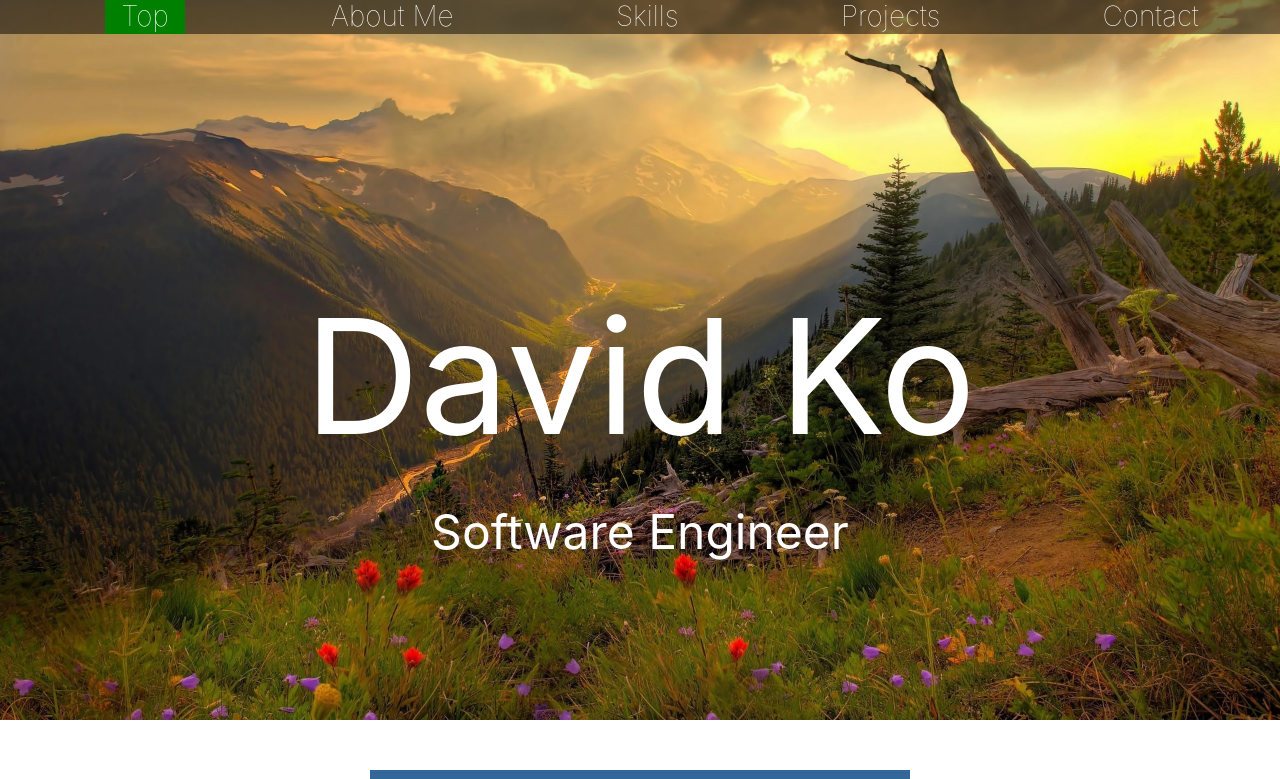
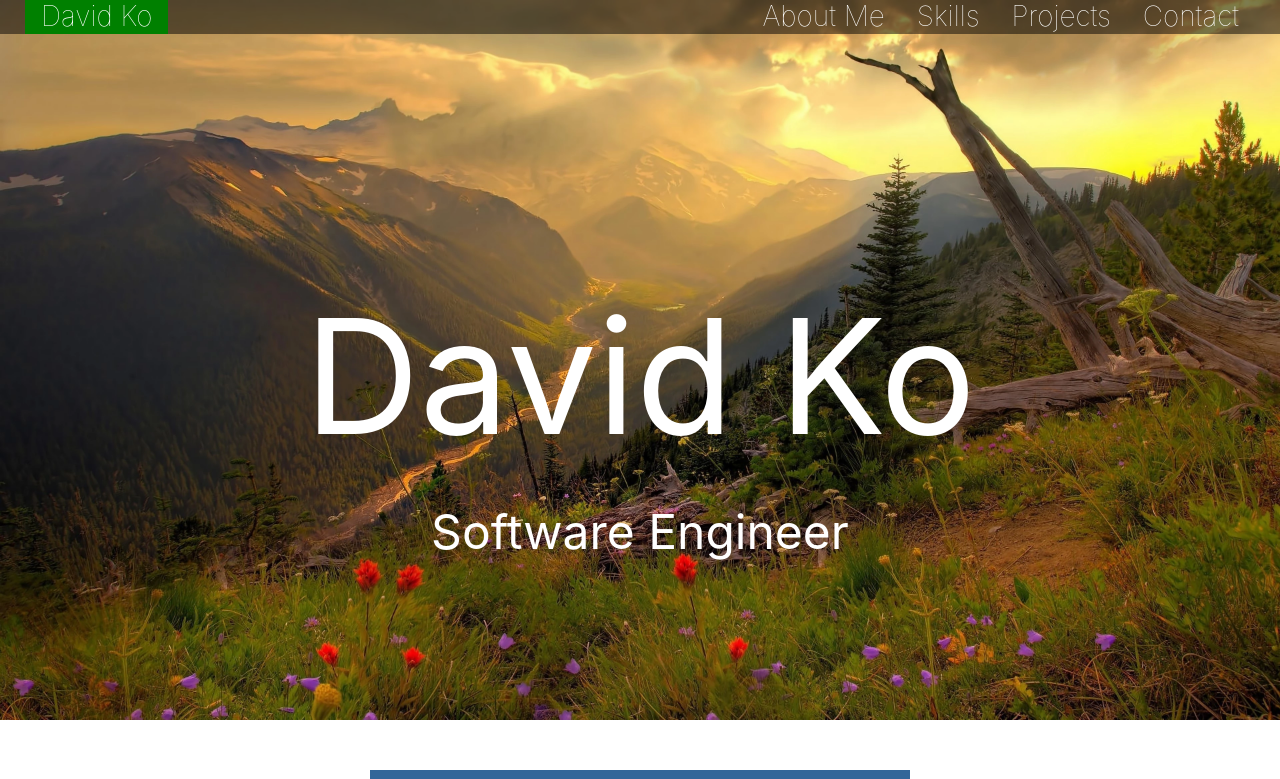
Before and after one commit to tinatimkova/my-portfolio, a React app: page / in a window 1280 px wide. Shown: the top 779 px of the page. Built offline with nearby package versions, Linux system fonts and the light colour scheme; some icons are missing.

Commit message:
seperate header items

```diff
--- a/src/components/Header.js
+++ b/src/components/Header.js
@@ -3,30 +3,40 @@ import Scrollspy from 'react-scrollspy'
 import $ from 'jquery'
 
 const Header = () => {
-  const sections = 'top about-me skills projects contact'.split(' ')
-  const sectionsText = ['Top', 'About Me', 'Skills', 'Projects', 'Contact']
+  const sections = [
+    { href: 'top',
+      text: 'David Ko' },
+    { href: 'about-me',
+      text: 'About Me' },
+    { href: 'skills',
+      text: 'Skills' },
+    { href: 'projects',
+      text: 'Projects' },
+    { href: 'contact',
+      text: 'Contact' }
+  ]
 
   const scrollTo = element => {
     if (element === '#top') {
       return $('html,body').animate({ scrollTop: $(`${element}`).offset().top }, 500)
     }
-
-    console.log(element)
-
     $('html,body').animate({ scrollTop: $(`${element}`).offset().top + 1 }, 500)
   }
   const handleClick = () => scrollTo(event.target.getAttribute('href'))
 
+  const generateHeaderText = (sections, className) => sections.map((section, index) => (
+    <a key={index}
+      href={`#${section.href}`}
+      className={'header-item px-2 ' + className}
+      onClick={handleClick}>
+      <h3 className="header-item-text" href={`#${section.href}`}>{section.text}</h3>
+    </a>
+  ))
+
   return (
-    <Scrollspy items={sections} currentClassName="is-current" className='header'>
-      {sections.map((section, index) => (
-        <a key={index}
-          href={`#${section}`}
-          className='header-item'
-          onClick={handleClick}>
-          <h3 className="header-item-text" href={`#${section}`}>{sectionsText[index]}</h3>
-        </a>
-      ))}
+    <Scrollspy items={sections.map(section => section.href)} currentClassName="is-current" className='header'>
+      {generateHeaderText([sections[0]], 'mr-auto')}
+      {generateHeaderText(sections.slice(1))}
     </Scrollspy>
   )
 }
--- a/src/css/Header.scss
+++ b/src/css/Header.scss
@@ -2,10 +2,19 @@
   position: fixed;
   top: 0;
   display: flex;
-  justify-content: space-around;
+  justify-content: flex-end;
   background-color: rgba(0,0,0,0.5);
   z-index: 10;
   width: 100vw;
+  padding: 0 25px;
+
+  & > * {
+    margin-left: auto;
+  }
+
+  &:first-child {
+    margin-right: auto;
+  }
 }
 
 .header-item {
```
